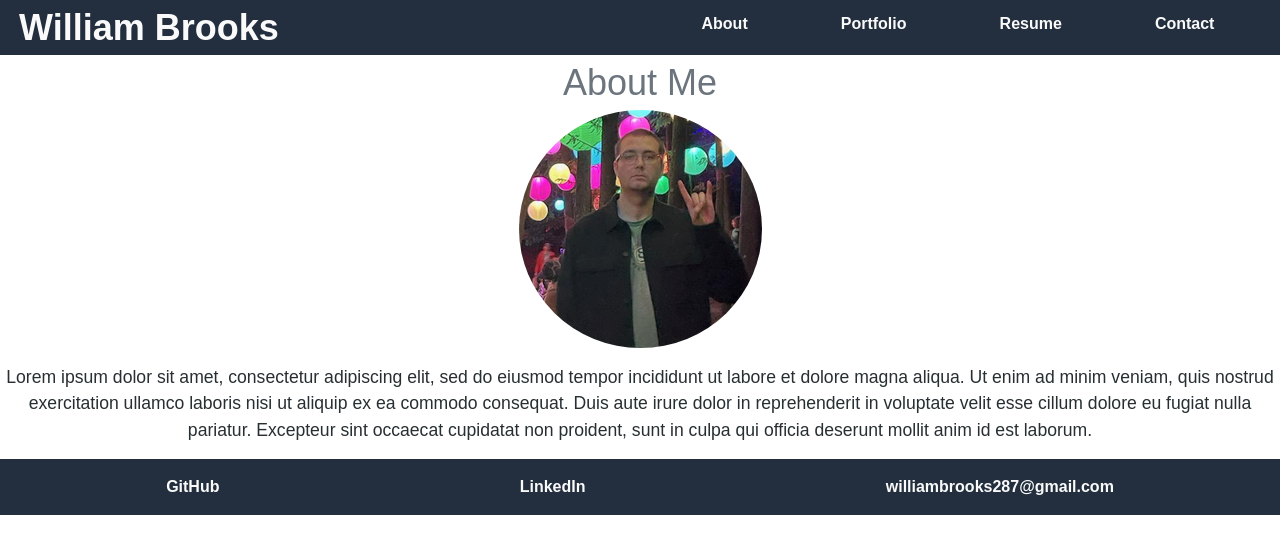
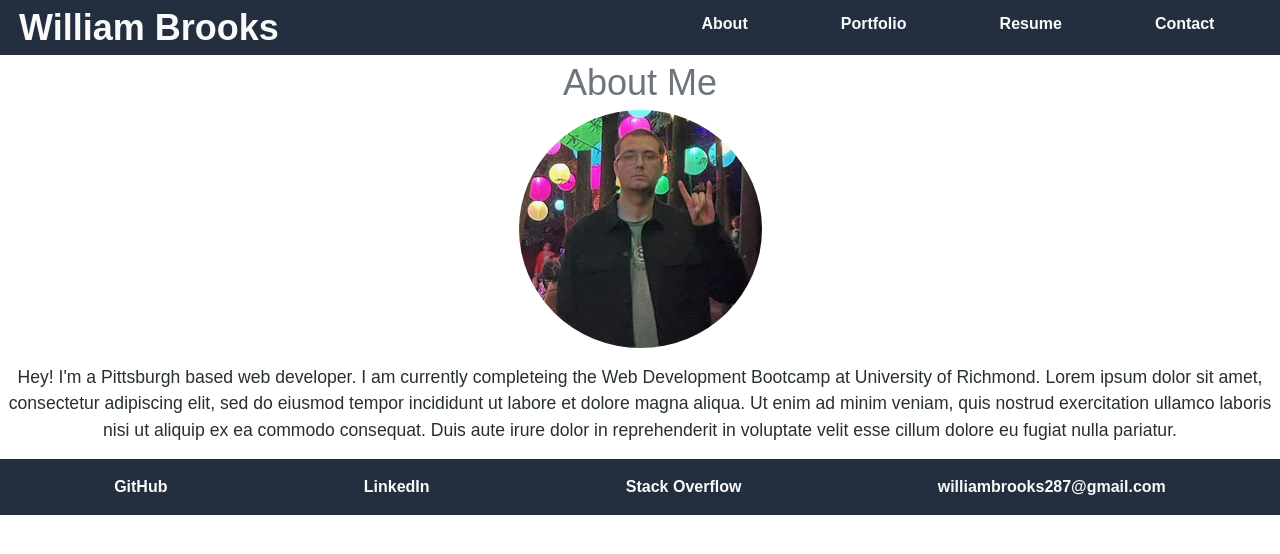
Before and after one commit to WBrooks28/react-portfolio, a React (Create React App) app: page / in a window 1280 px wide. Shown: the top 554 px of the page. Built offline with nearby package versions, Linux system fonts and the light colour scheme.

Commit message:
add stackoverflow to footer, change bio

```diff
--- a/src/components/About/index.js
+++ b/src/components/About/index.js
@@ -6,7 +6,7 @@ function About() {
         <section className="text-center">
             <h1 className="text-secondary">About Me</h1>
             <img src={PictureMe} alt="" className="img-fluid rounded-circle mb-3"></img>
-            <p>Lorem ipsum dolor sit amet, consectetur adipiscing elit, sed do eiusmod tempor incididunt ut labore et dolore magna aliqua. Ut enim ad minim veniam, quis nostrud exercitation ullamco laboris nisi ut aliquip ex ea commodo consequat. Duis aute irure dolor in reprehenderit in voluptate velit esse cillum dolore eu fugiat nulla pariatur. Excepteur sint occaecat cupidatat non proident, sunt in culpa qui officia deserunt mollit anim id est laborum.</p>
+            <p>Hey! I'm a Pittsburgh based web developer. I am currently completeing the Web Development Bootcamp at University of Richmond. Lorem ipsum dolor sit amet, consectetur adipiscing elit, sed do eiusmod tempor incididunt ut labore et dolore magna aliqua. Ut enim ad minim veniam, quis nostrud exercitation ullamco laboris nisi ut aliquip ex ea commodo consequat. Duis aute irure dolor in reprehenderit in voluptate velit esse cillum dolore eu fugiat nulla pariatur.</p>
         </section>
     )
 }
--- a/src/components/Footer/index.js
+++ b/src/components/Footer/index.js
@@ -5,6 +5,7 @@ function Footer() {
         <footer className="flex-row justify-content-around p-3">
             <a href="https://github.com/WBrooks28" target="_blank" rel="noopener noreferrer">GitHub</a>
             <a href="https://www.linkedin.com/in/william-brooks28/" target="_blank" rel="noopener noreferrer">LinkedIn</a>
+            <a href="https://stackoverflow.com/users/17351208/wbrooks28" target="_blank" rel="noopener noreferrer">Stack Overflow</a>
             <a href="mailto:williambrooks287@gmail.com">williambrooks287@gmail.com</a>
         </footer>
     );
```
